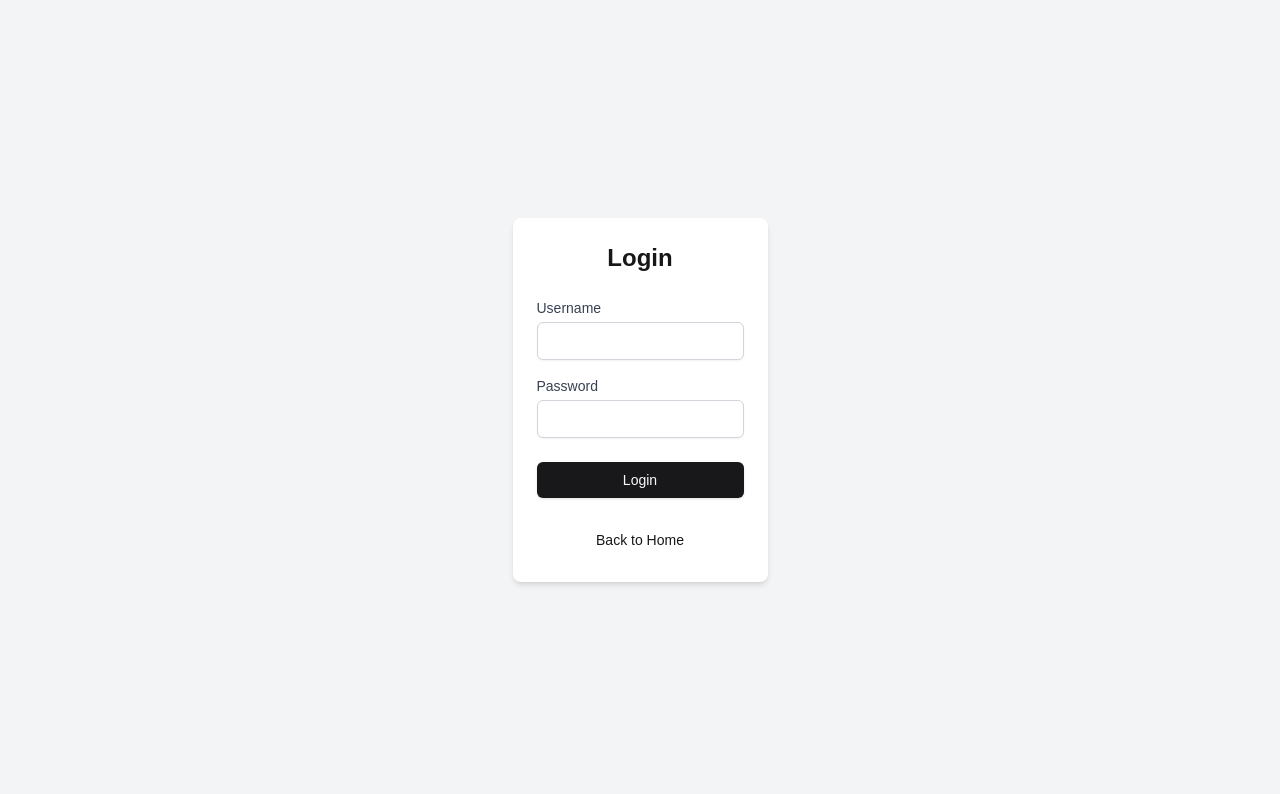
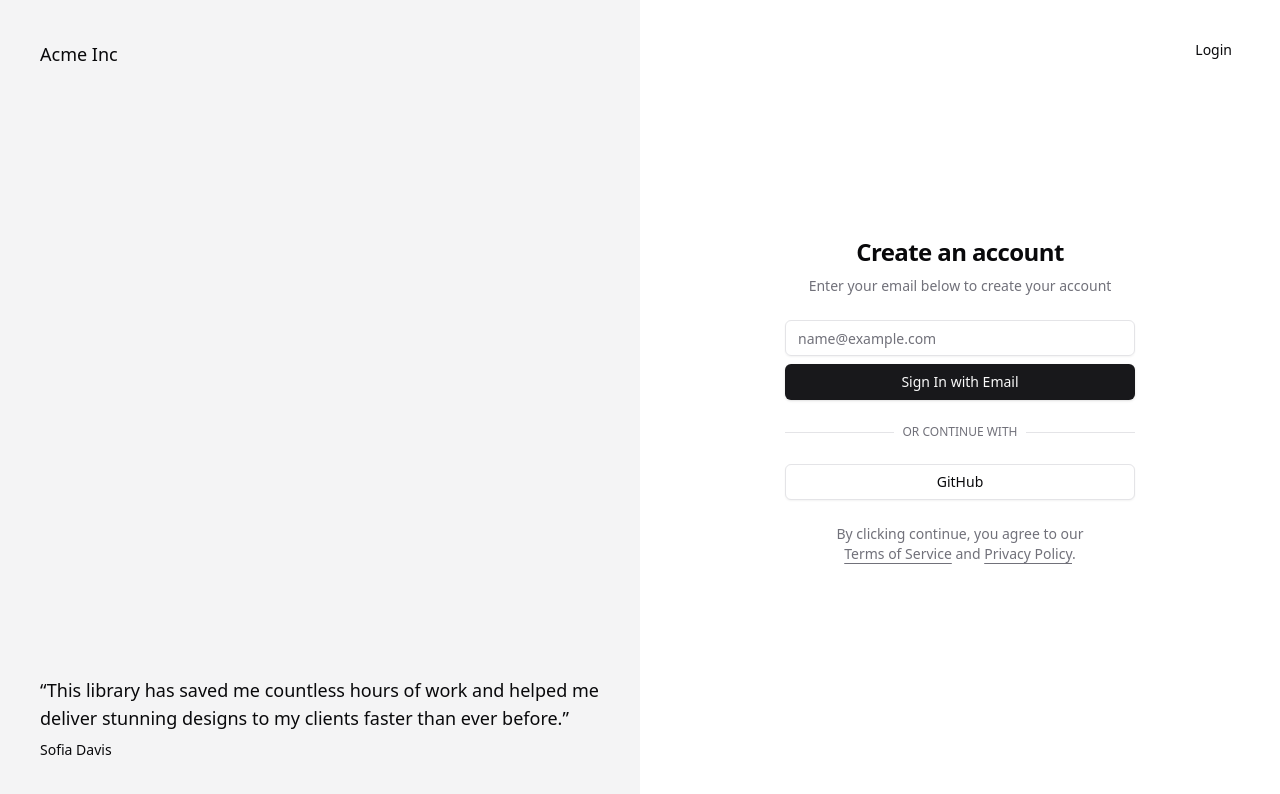
Before and after one commit to hirokawa00/shadcn-learn, a Next.js app in the folder apps/frontend/: page /signin in a window 1280 px wide. Shown: the top 794 px of the page. Built offline with nearby package versions, Linux system fonts and the light colour scheme.

Commit message:
スタイルとログイン画面を調整

```diff
--- a/apps/frontend/src/app/globals.css
+++ b/apps/frontend/src/app/globals.css
@@ -1,86 +1,68 @@
 @tailwind base;
 @tailwind components;
 @tailwind utilities;
-
-:root {
-  --background: #ffffff;
-  --foreground: #171717;
-}
-
-@media (prefers-color-scheme: dark) {
-  :root {
-    --background: #0a0a0a;
-    --foreground: #ededed;
-  }
-}
-
-body {
-  color: var(--foreground);
-  background: var(--background);
-  font-family: Arial, Helvetica, sans-serif;
-}
-
-@layer utilities {
-  .text-balance {
-    text-wrap: balance;
-  }
-}
-
 
   @layer base {
     :root {
       --background: 0 0% 100%;
       --foreground: 240 10% 3.9%;
+
       --card: 0 0% 100%;
       --card-foreground: 240 10% 3.9%;
+
       --popover: 0 0% 100%;
       --popover-foreground: 240 10% 3.9%;
+
       --primary: 240 5.9% 10%;
       --primary-foreground: 0 0% 98%;
+
       --secondary: 240 4.8% 95.9%;
       --secondary-foreground: 240 5.9% 10%;
+
       --muted: 240 4.8% 95.9%;
       --muted-foreground: 240 3.8% 46.1%;
+
       --accent: 240 4.8% 95.9%;
       --accent-foreground: 240 5.9% 10%;
+
       --destructive: 0 84.2% 60.2%;
       --destructive-foreground: 0 0% 98%;
+
       --border: 240 5.9% 90%;
       --input: 240 5.9% 90%;
-    --ring: 240 5.9% 10%;
+      --ring: 240 10% 3.9%;
+
       --radius: 0.5rem;
-    --chart-1: 12 76% 61%;
-    --chart-2: 173 58% 39%;
-    --chart-3: 197 37% 24%;
-    --chart-4: 43 74% 66%;
-    --chart-5: 27 87% 67%;
     }
 
     .dark {
       --background: 240 10% 3.9%;
       --foreground: 0 0% 98%;
+
       --card: 240 10% 3.9%;
       --card-foreground: 0 0% 98%;
+
       --popover: 240 10% 3.9%;
       --popover-foreground: 0 0% 98%;
+
       --primary: 0 0% 98%;
       --primary-foreground: 240 5.9% 10%;
+
       --secondary: 240 3.7% 15.9%;
       --secondary-foreground: 0 0% 98%;
+
       --muted: 240 3.7% 15.9%;
       --muted-foreground: 240 5% 64.9%;
+
       --accent: 240 3.7% 15.9%;
       --accent-foreground: 0 0% 98%;
+
       --destructive: 0 62.8% 30.6%;
       --destructive-foreground: 0 0% 98%;
+
       --border: 240 3.7% 15.9%;
       --input: 240 3.7% 15.9%;
       --ring: 240 4.9% 83.9%;
-    --chart-1: 220 70% 50%;
-    --chart-2: 160 60% 45%;
-    --chart-3: 30 80% 55%;
-    --chart-4: 280 65% 60%;
-    --chart-5: 340 75% 55%;
     }
   }
 
--- /dev/null
+++ b/apps/frontend/src/app/signin/components/user-auth-form.tsx
@@ -0,0 +1,63 @@
+'use client';
+
+import * as React from 'react';
+
+import { Button } from '@/components/ui/button';
+import { Input } from '@/components/ui/input';
+import { Label } from '@/components/ui/label';
+import { cn } from '@/lib/utils';
+import { Loader } from 'lucide-react';
+
+interface UserAuthFormProps extends React.HTMLAttributes<HTMLDivElement> {}
+
+export function UserAuthForm({ className, ...props }: UserAuthFormProps) {
+  const [isLoading, setIsLoading] = React.useState<boolean>(false);
+
+  async function onSubmit(event: React.SyntheticEvent) {
+    event.preventDefault();
+    setIsLoading(true);
+
+    setTimeout(() => {
+      setIsLoading(false);
+    }, 3000);
+  }
+
+  return (
+    <div className={cn('grid gap-6', className)} {...props}>
+      <form onSubmit={onSubmit}>
+        <div className="grid gap-2">
+          <div className="grid gap-1">
+            <Label className="sr-only" htmlFor="email">
+              Email
+            </Label>
+            <Input
+              id="email"
+              placeholder="name@example.com"
+              type="email"
+              autoCapitalize="none"
+              autoComplete="email"
+              autoCorrect="off"
+              disabled={isLoading}
+            />
+          </div>
+          <Button disabled={isLoading}>
+            {isLoading && <Loader className="mr-2 h-4 w-4 animate-spin" />}
+            Sign In with Email
+          </Button>
+        </div>
+      </form>
+      <div className="relative">
+        <div className="absolute inset-0 flex items-center">
+          <span className="w-full border-t" />
+        </div>
+        <div className="relative flex justify-center text-xs uppercase">
+          <span className="bg-background px-2 text-muted-foreground">Or continue with</span>
+        </div>
+      </div>
+      <Button variant="outline" type="button" disabled={isLoading}>
+        {isLoading && <Loader className="mr-2 h-4 w-4 animate-spin" />}
+        GitHub
+      </Button>
+    </div>
+  );
+}
--- a/apps/frontend/src/app/signin/layout.tsx
+++ b/apps/frontend/src/app/signin/layout.tsx
@@ -4,5 +4,5 @@
  * @returns
  */
 export default function SigninLayout({ children }: { children: React.ReactNode }) {
-  return <div className="min-h-screen bg-gray-100 flex justify-center items-center">{children}</div>;
+  return <div className="h-screen mx-auto flex justify-center items-center">{children}</div>;
 }
--- a/apps/frontend/src/app/signin/page.tsx
+++ b/apps/frontend/src/app/signin/page.tsx
@@ -1,49 +1,76 @@
-import { Button } from '@/components/ui/button';
+import type { Metadata } from 'next';
+import Image from 'next/image';
 import Link from 'next/link';
+
+import { buttonVariants } from '@/components/ui/button';
+import { cn } from '@/lib/utils';
+import { UserAuthForm } from './components/user-auth-form';
+
+export const metadata: Metadata = {
+  title: 'Authentication',
+  description: 'Authentication forms built using the components.',
+};
 
 export default function page() {
   return (
-    <div className="flex h-screen justify-center items-center">
-      <div className="bg-white p-6 rounded-lg shadow-md w-full max-w-md">
-        <h1 className="text-2xl font-semibold mb-6 text-center">Login</h1>
-        <form>
-          {/* ユーザー名入力フィールド */}
-          <div className="mb-4">
-            <label htmlFor="username" className="block text-sm font-medium text-gray-700">
-              Username
-            </label>
-            <input
-              type="text"
-              id="username"
-              className="mt-1 block w-full px-3 py-2 border border-gray-300 rounded-md shadow-sm focus:outline-none focus:ring-indigo-500 focus:border-indigo-500 sm:text-sm"
-            />
+    <>
+      <div className="md:hidden">
+        <Image
+          src="/examples/authentication-light.png"
+          width={1280}
+          height={843}
+          alt="Authentication"
+          className="block dark:hidden"
+        />
+        <Image
+          src="/examples/authentication-dark.png"
+          width={1280}
+          height={843}
+          alt="Authentication"
+          className="hidden dark:block"
+        />
+      </div>
+      <div className="container relative hidden h-screen flex-col items-center justify-center md:grid lg:max-w-none lg:grid-cols-2 lg:px-0">
+        <Link
+          href="/"
+          className={cn(buttonVariants({ variant: 'ghost' }), 'absolute right-4 top-4 md:right-8 md:top-8')}
+        >
+          Login
+        </Link>
+        <div className="relative hidden h-full flex-col bg-muted p-10 dark:border-r lg:flex">
+          <div className="absolute inset-0" />
+          <div className="relative z-20 flex items-center text-lg font-medium">Acme Inc</div>
+          <div className="relative z-20 mt-auto">
+            <blockquote className="space-y-2">
+              <p className="text-lg">
+                &ldquo;This library has saved me countless hours of work and helped me deliver stunning designs to my
+                clients faster than ever before.&rdquo;
+              </p>
+              <footer className="text-sm">Sofia Davis</footer>
+            </blockquote>
           </div>
-          {/* パスワード入力フィールド */}
-          <div className="mb-6">
-            <label htmlFor="password" className="block text-sm font-medium text-gray-700">
-              Password
-            </label>
-            <input
-              type="password"
-              id="password"
-              className="mt-1 block w-full px-3 py-2 border border-gray-300 rounded-md shadow-sm focus:outline-none focus:ring-indigo-500 focus:border-indigo-500 sm:text-sm"
-            />
+        </div>
+        <div className="lg:p-8">
+          <div className="mx-auto flex w-full flex-col justify-center space-y-6 sm:w-[350px]">
+            <div className="flex flex-col space-y-2 text-center">
+              <h1 className="text-2xl font-semibold tracking-tight">Create an account</h1>
+              <p className="text-sm text-muted-foreground">Enter your email below to create your account</p>
+            </div>
+            <UserAuthForm />
+            <p className="px-8 text-center text-sm text-muted-foreground">
+              By clicking continue, you agree to our{' '}
+              <Link href="/terms" className="underline underline-offset-4 hover:text-primary">
+                Terms of Service
+              </Link>{' '}
+              and{' '}
+              <Link href="/privacy" className="underline underline-offset-4 hover:text-primary">
+                Privacy Policy
+              </Link>
+              .
+            </p>
           </div>
-          {/* ログインボタン */}
-          <div className="flex justify-between items-center">
-            <Button className="w-full" type="submit">
-              Login
-            </Button>
-          </div>
-        </form>
-
-        {/* ルートページへのリンク */}
-        <div className="mt-6 text-center">
-          <Link href="/" passHref>
-            <Button variant="link">Back to Home</Button>
-          </Link>
         </div>
       </div>
-    </div>
+    </>
   );
 }
--- a/apps/frontend/src/components/admin-panel/menu.tsx
+++ b/apps/frontend/src/components/admin-panel/menu.tsx
@@ -87,13 +87,15 @@
             <TooltipProvider disableHoverableContent>
               <Tooltip delayDuration={100}>
                 <TooltipTrigger asChild>
-                  <Button onClick={() => {}} variant="outline" className="w-full justify-center h-10 mt-5">
+                  <Button onClick={() => {}} variant="outline" className="w-full justify-center h-10 mt-5" asChild>
+                    <Link href="/signin">
                       <span className={cn(isOpen === false ? '' : 'mr-4')}>
                         <LogOut size={18} />
                       </span>
                       <p className={cn('whitespace-nowrap', isOpen === false ? 'opacity-0 hidden' : 'opacity-100')}>
                         Sign out
                       </p>
+                    </Link>
                   </Button>
                 </TooltipTrigger>
                 {isOpen === false && <TooltipContent side="right">Sign out</TooltipContent>}
```
Lines whose indentation alone changed are shown as unchanged.
